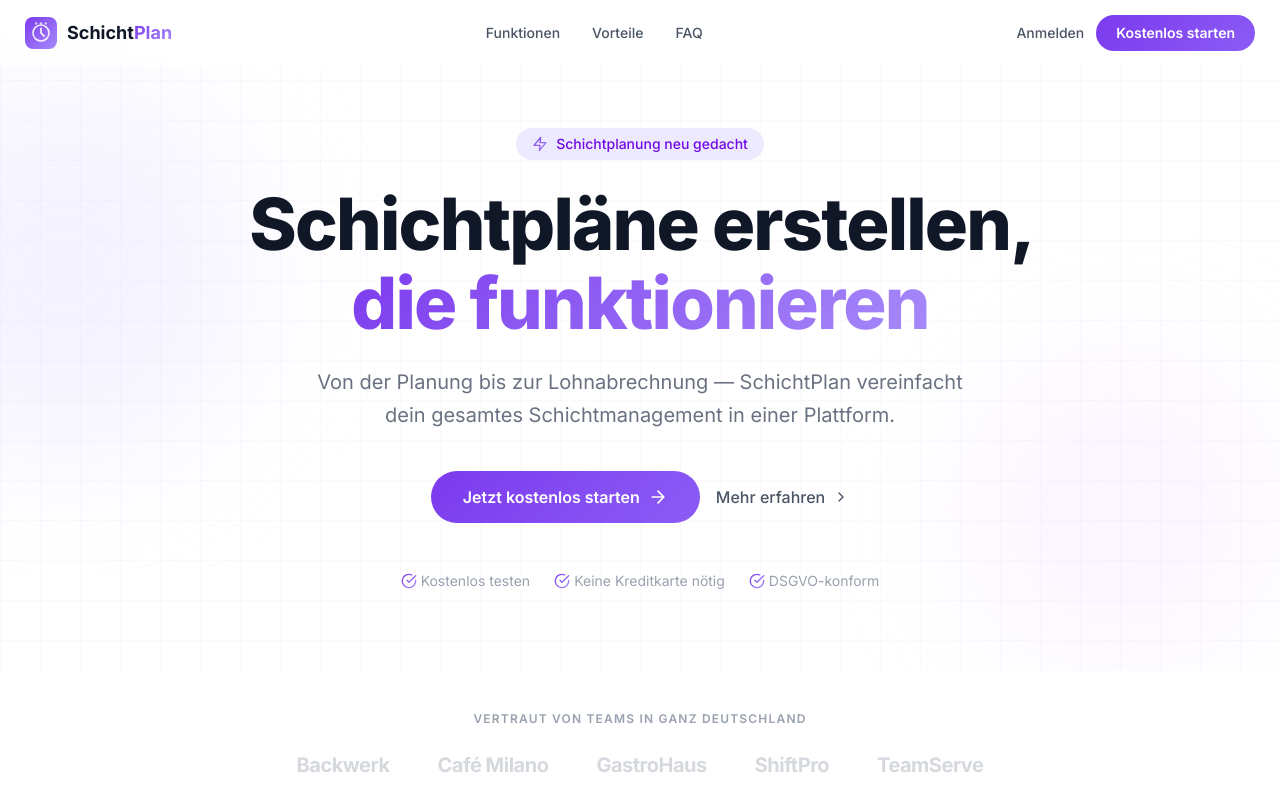
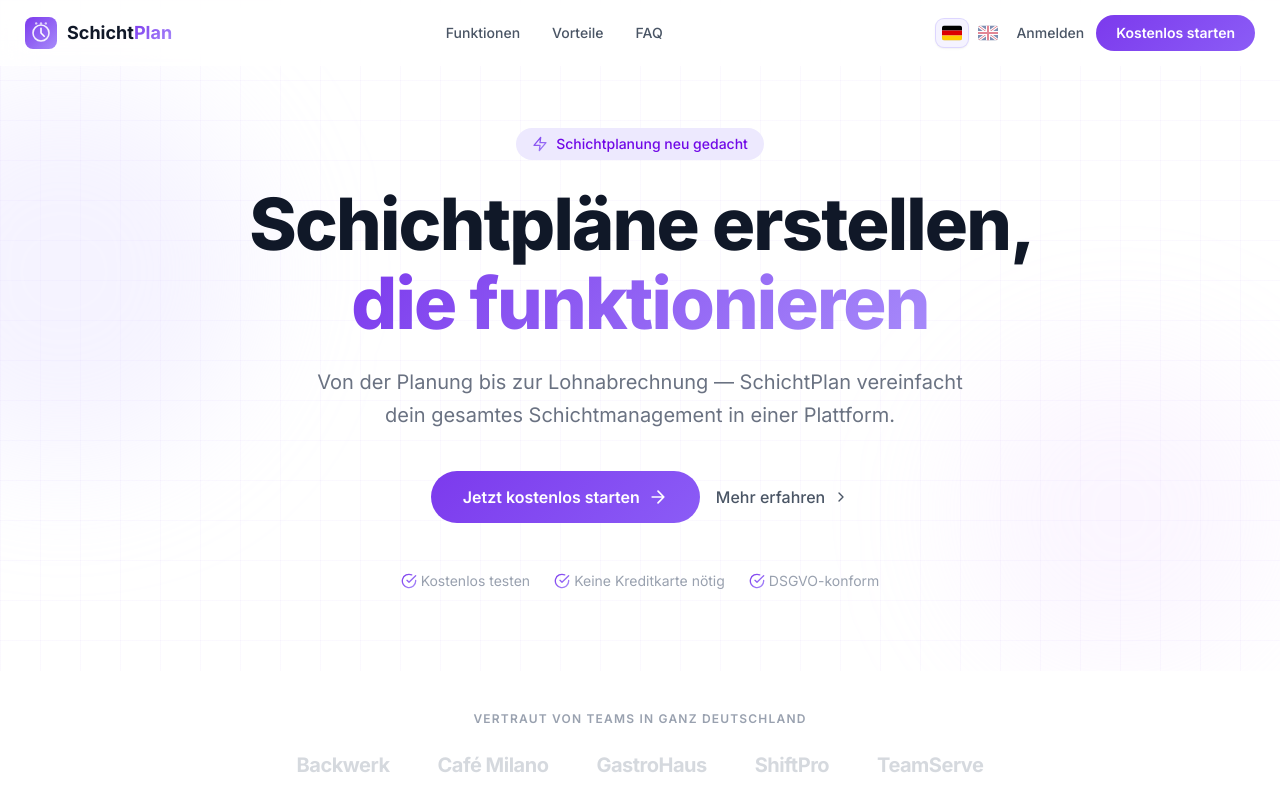
Before and after one commit to eltahawyomar001-eng/SchichtPlan, a Next.js app: page / in a window 1280 px wide. Shown: the top 800 px of the page. Built offline with nearby package versions, Linux system fonts and the light colour scheme; no server answers.

Commit message:
fix: replace emoji flags with SVG icons in language switcher + add to landing navbar

```diff
--- /dev/null
+++ b/src/components/icons/DEFlagIcon.tsx
@@ -0,0 +1,37 @@
+import { type SVGProps } from "react";
+
+/**
+ * German flag icon (🇩🇪) — three horizontal stripes: black, red, gold.
+ * Rounded-rect clip for a clean badge look.
+ */
+export function DEFlagIcon(props: SVGProps<SVGSVGElement>) {
+  return (
+    <svg
+      viewBox="0 0 24 18"
+      fill="none"
+      xmlns="http://www.w3.org/2000/svg"
+      aria-hidden="true"
+      {...props}
+    >
+      <defs>
+        <clipPath id="de-flag-clip">
+          <rect width="24" height="18" rx="3" />
+        </clipPath>
+      </defs>
+      <g clipPath="url(#de-flag-clip)">
+        <rect width="24" height="6" fill="#000000" />
+        <rect y="6" width="24" height="6" fill="#DD0000" />
+        <rect y="12" width="24" height="6" fill="#FFCC00" />
+      </g>
+      <rect
+        width="24"
+        height="18"
+        rx="3"
+        stroke="#000"
+        strokeOpacity="0.08"
+        strokeWidth="0.5"
+        fill="none"
+      />
+    </svg>
+  );
+}
--- /dev/null
+++ b/src/components/icons/GBFlagIcon.tsx
@@ -0,0 +1,45 @@
+import { type SVGProps } from "react";
+
+/**
+ * United Kingdom flag icon (🇬🇧) — Union Jack.
+ * Rounded-rect clip for a clean badge look.
+ */
+export function GBFlagIcon(props: SVGProps<SVGSVGElement>) {
+  return (
+    <svg
+      viewBox="0 0 24 18"
+      fill="none"
+      xmlns="http://www.w3.org/2000/svg"
+      aria-hidden="true"
+      {...props}
+    >
+      <defs>
+        <clipPath id="gb-flag-clip">
+          <rect width="24" height="18" rx="3" />
+        </clipPath>
+      </defs>
+      <g clipPath="url(#gb-flag-clip)">
+        {/* Blue background */}
+        <rect width="24" height="18" fill="#012169" />
+        {/* White diagonal cross */}
+        <path d="M0 0L24 18M24 0L0 18" stroke="#FFF" strokeWidth="3.6" />
+        {/* Red diagonal cross (St Patrick + St Andrew offset) */}
+        <path d="M0 0L24 18" stroke="#C8102E" strokeWidth="1.2" />
+        <path d="M24 0L0 18" stroke="#C8102E" strokeWidth="1.2" />
+        {/* White vertical/horizontal cross */}
+        <path d="M12 0V18M0 9H24" stroke="#FFF" strokeWidth="4.8" />
+        {/* Red vertical/horizontal cross (St George) */}
+        <path d="M12 0V18M0 9H24" stroke="#C8102E" strokeWidth="2.4" />
+      </g>
+      <rect
+        width="24"
+        height="18"
+        rx="3"
+        stroke="#000"
+        strokeOpacity="0.08"
+        strokeWidth="0.5"
+        fill="none"
+      />
+    </svg>
+  );
+}
--- a/src/components/icons/index.ts
+++ b/src/components/icons/index.ts
@@ -40,3 +40,5 @@ export { SwapIcon } from "./SwapIcon";
 export { ScaleIcon } from "./ScaleIcon";
 export { FileExportIcon } from "./FileExportIcon";
 export { GlobeIcon } from "./GlobeIcon";
+export { DEFlagIcon } from "./DEFlagIcon";
+export { GBFlagIcon } from "./GBFlagIcon";
--- a/src/components/landing/LandingPage.tsx
+++ b/src/components/landing/LandingPage.tsx
@@ -24,6 +24,7 @@ import {
   DayToDayIllustration,
   ReportingIllustration,
 } from "@/components/svgs";
+import { LanguageSwitcher } from "@/components/layout/language-switcher";
 
 /**
  * Full Connecteam-style landing page for SchichtPlan.
@@ -176,6 +177,7 @@ function Navbar() {
 
         {/* CTA + mobile toggle */}
         <div className="flex items-center gap-3">
+          <LanguageSwitcher />
           <Link
             href="/login"
             className="hidden sm:inline-flex text-sm font-medium text-gray-600 hover:text-gray-900 transition-colors"
@@ -232,6 +234,9 @@ function Navbar() {
             >
               {t("navLogin")}
             </Link>
+            <div className="px-3 py-2">
+              <LanguageSwitcher />
+            </div>
           </div>
         </div>
       )}
--- a/src/components/layout/language-switcher.tsx
+++ b/src/components/layout/language-switcher.tsx
@@ -1,13 +1,18 @@
 "use client";
 
-import { useTransition } from "react";
+import { useTransition, type ComponentType, type SVGProps } from "react";
 import { useLocale } from "next-intl";
 import { setLocale } from "@/i18n/locale";
+import { DEFlagIcon, GBFlagIcon } from "@/components/icons";
 import type { Locale } from "@/i18n/request";
 
-const LOCALES: { value: Locale; flag: string; label: string }[] = [
-  { value: "de", flag: "🇩🇪", label: "Deutsch" },
-  { value: "en", flag: "🇬🇧", label: "English" },
+const LOCALES: {
+  value: Locale;
+  icon: ComponentType<SVGProps<SVGSVGElement>>;
+  label: string;
+}[] = [
+  { value: "de", icon: DEFlagIcon, label: "Deutsch" },
+  { value: "en", icon: GBFlagIcon, label: "English" },
 ];
 
 export function LanguageSwitcher() {
@@ -29,13 +34,13 @@ export function LanguageSwitcher() {
           onClick={() => handleChange(l.value)}
           disabled={isPending || locale === l.value}
           title={l.label}
-          className={`rounded-md px-1.5 py-1 text-sm transition-colors ${
+          className={`rounded-lg p-1.5 transition-all ${
             locale === l.value
-              ? "bg-violet-100 text-violet-700 font-medium"
-              : "text-gray-400 hover:bg-gray-100 hover:text-gray-600"
-          } ${isPending ? "opacity-50 cursor-wait" : ""}`}
+              ? "bg-violet-50 ring-1 ring-violet-200 shadow-sm"
+              : "opacity-50 hover:opacity-100 hover:bg-gray-100"
+          } ${isPending ? "opacity-30 cursor-wait" : ""}`}
         >
-          {l.flag}
+          <l.icon className="h-4 w-5" />
         </button>
       ))}
     </div>
```
